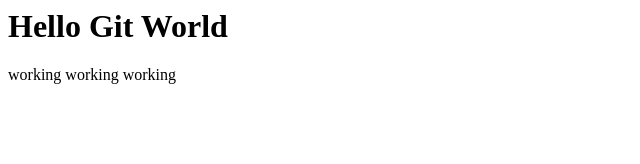
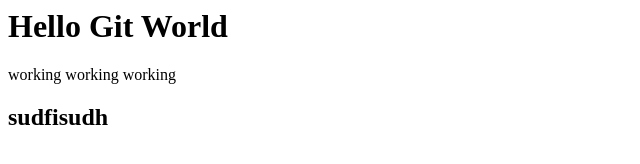
Before and after one commit to arobie/GitGitHubMasterclass, a plain HTML site: page index.html in a window 1280 px wide. Shown: the whole page, without its empty margins (0-640 px from the left). Drawn offline with Linux system fonts and the light colour scheme.

Commit message:
added p2

```diff
--- a/index.html
+++ b/index.html
@@ -3,3 +3,5 @@
 <div>
     <p>working working working</p>
 </div>
+
+<h2>sudfisudh</h2>
```
